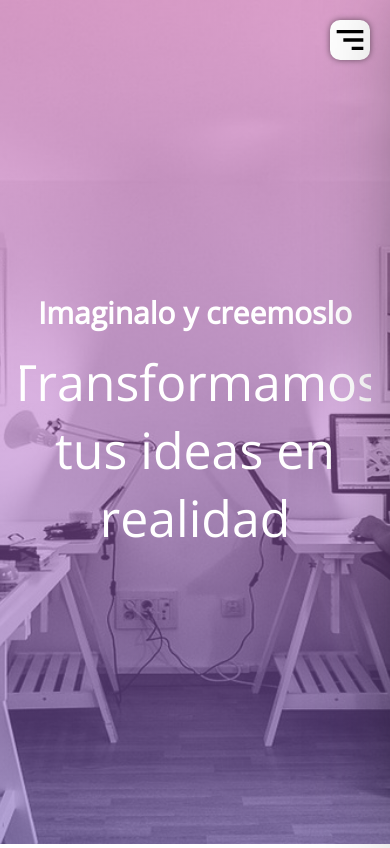
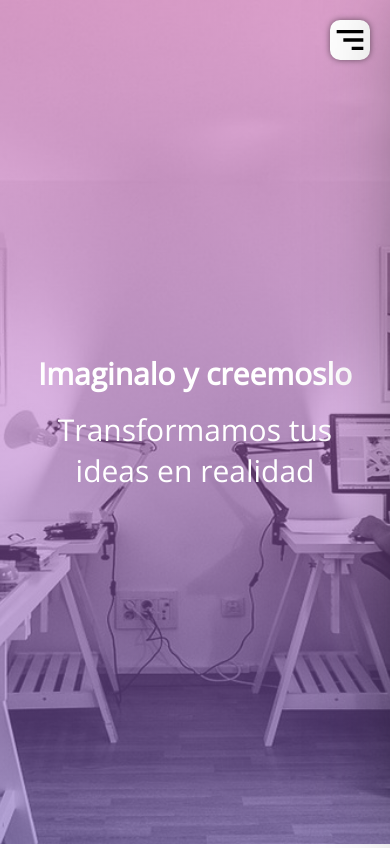
Before and after one commit to murgaratone/Pagina-web-principal, a PHP site: page / in a window 390 px wide. Shown: the top 848 px of the page. Run offline with PHP 8.4, Linux system fonts and the light colour scheme.

Commit message:
segunda modificacion

```diff
--- a/css/styles.css
+++ b/css/styles.css
@@ -87,7 +87,7 @@ header{
 
 .copy{
     font-weight: 300;
-    font-size: 50px;
+    font-size: 40px;
 }
 
 /* nuestro servicio */
@@ -296,6 +296,9 @@ footer{
 }
 
 @media screen and (max-width:800px){
+    .copy{
+        font-size: 30px;
+    }
 
     .card{
         width: 100%;
```
Also changed, not shown: index.html (renamed from index.php).
